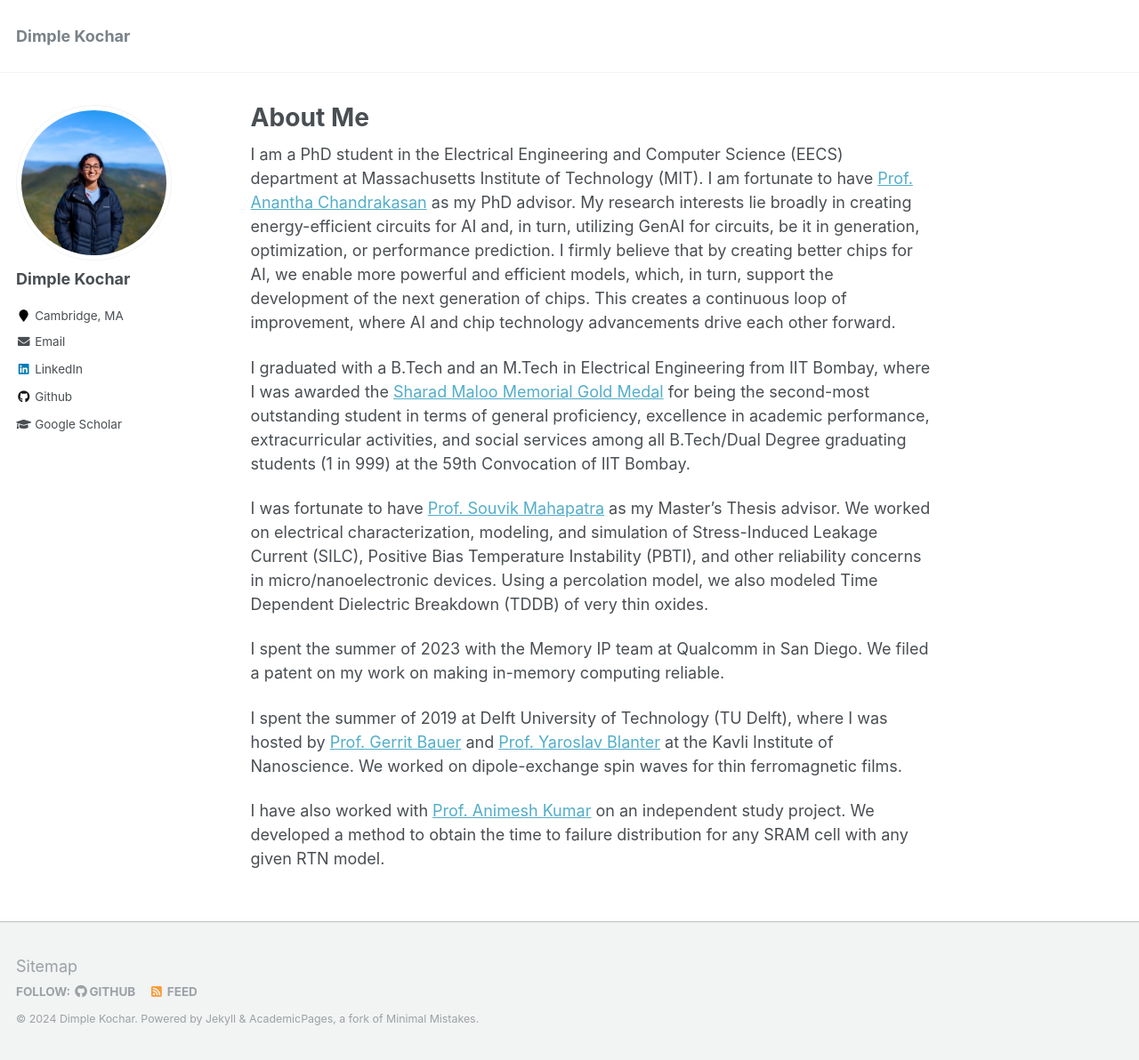
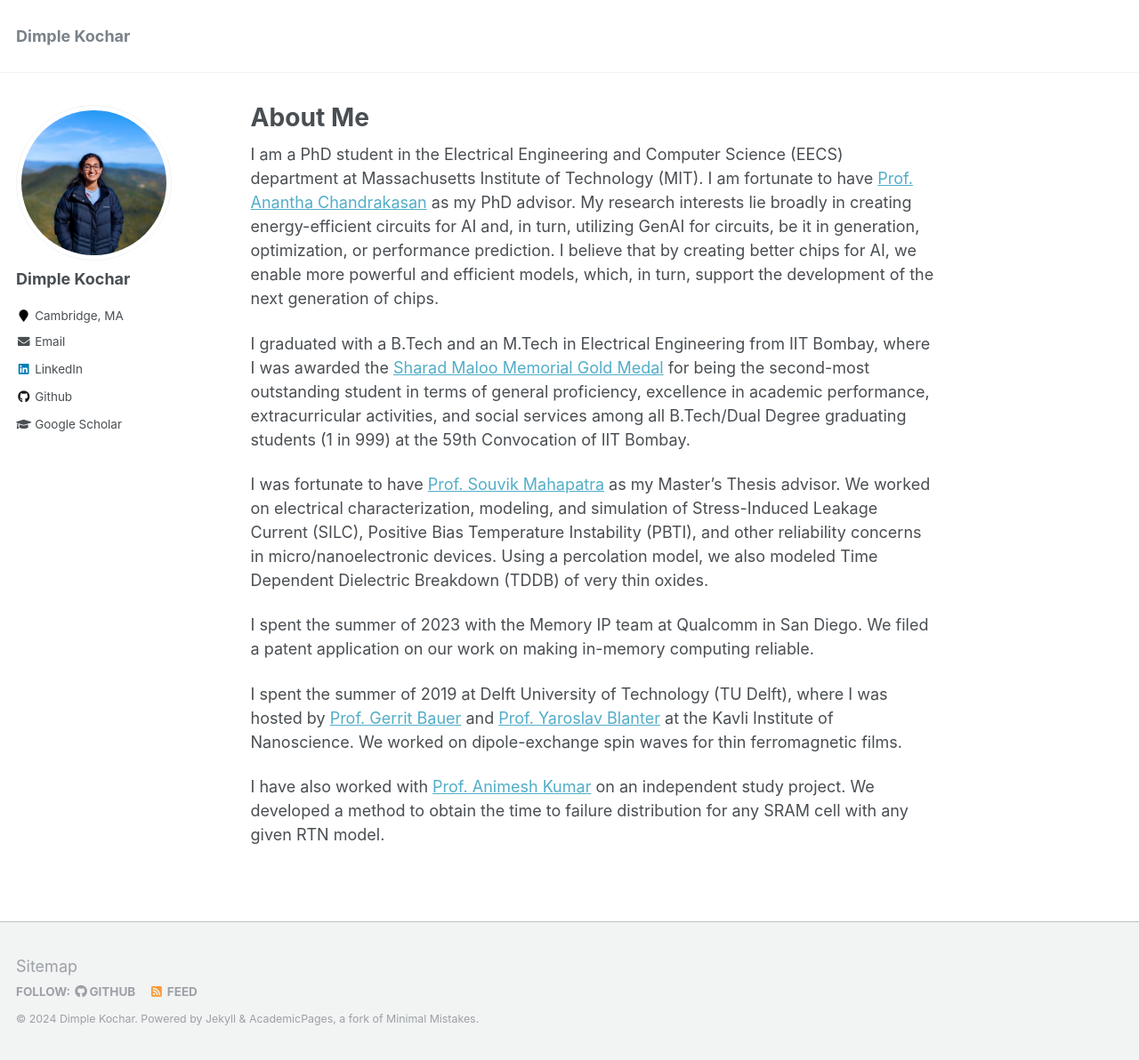
Before and after one commit to dimplekochar/dimplekochar.github.io, a Jekyll site: the page built from _pages/about.md, in a window 1280 px wide and 1192 px high. Shown: the whole window at 89% size. Built offline with Jekyll 4.4.1, drawn with Linux system fonts in a browser that asks for light colours.

Commit message:
Update about.md

```diff
--- a/_pages/about.md
+++ b/_pages/about.md
@@ -9,13 +9,13 @@ redirect_from:
 ---
 
 
-I am a PhD student in the Electrical Engineering and Computer Science (EECS) department at Massachusetts Institute of Technology (MIT). I am fortunate to have [Prof. Anantha Chandrakasan](https://www.eecs.mit.edu/people/anantha-chandrakasan/) as my PhD advisor. My research interests lie broadly in creating energy-efficient circuits for AI and, in turn, utilizing GenAI for circuits, be it in generation, optimization, or performance prediction. I firmly believe that by creating better chips for AI, we enable more powerful and efficient models, which, in turn, support the development of the next generation of chips. This creates a continuous loop of improvement, where AI and chip technology advancements drive each other forward.
+I am a PhD student in the Electrical Engineering and Computer Science (EECS) department at Massachusetts Institute of Technology (MIT). I am fortunate to have [Prof. Anantha Chandrakasan](https://www.eecs.mit.edu/people/anantha-chandrakasan/) as my PhD advisor. My research interests lie broadly in creating energy-efficient circuits for AI and, in turn, utilizing GenAI for circuits, be it in generation, optimization, or performance prediction. I believe that by creating better chips for AI, we enable more powerful and efficient models, which, in turn, support the development of the next generation of chips.
 
 I graduated with a B.Tech and an M.Tech in Electrical Engineering from IIT Bombay, where I was awarded the [Sharad Maloo Memorial Gold Medal](https://www.iitb.ac.in/newacadhome/RulesforAwardofMedalsandAcademicprizesforUGandPG.pdf) for being the second-most outstanding student in terms of general proficiency, excellence in academic performance, extracurricular activities, and social services among all B.Tech/Dual Degree graduating students (1 in 999) at the 59th Convocation of IIT Bombay.
 
 I was fortunate to have [Prof. Souvik Mahapatra](https://www.ee.iitb.ac.in/wiki/faculty/souvik?s=model) as my Master's Thesis advisor. We worked on electrical characterization, modeling, and simulation of Stress-Induced Leakage Current (SILC), Positive Bias Temperature Instability (PBTI), and other reliability concerns in micro/nanoelectronic devices. Using a percolation model, we also modeled Time Dependent Dielectric Breakdown (TDDB) of very thin oxides.
 
-I spent the summer of 2023 with the Memory IP team at Qualcomm in San Diego. We filed a patent on my work on making in-memory computing reliable.
+I spent the summer of 2023 with the Memory IP team at Qualcomm in San Diego. We filed a patent application on our work on making in-memory computing reliable.
 
 I spent the summer of 2019 at Delft University of Technology (TU Delft), where I was hosted by [Prof. Gerrit Bauer](https://www.tudelft.nl/en/faculty-of-applied-sciences/about-faculty/departments/quantum-nanoscience/prof-dr-gerrit-bauer/) and [Prof. Yaroslav Blanter](https://www.tudelft.nl/en/faculty-of-applied-sciences/about-faculty/departments/quantum-nanoscience/prof-dr-yaroslav-blanter/) at the Kavli Institute of Nanoscience. We worked on dipole-exchange spin waves for thin ferromagnetic films.
 
```
